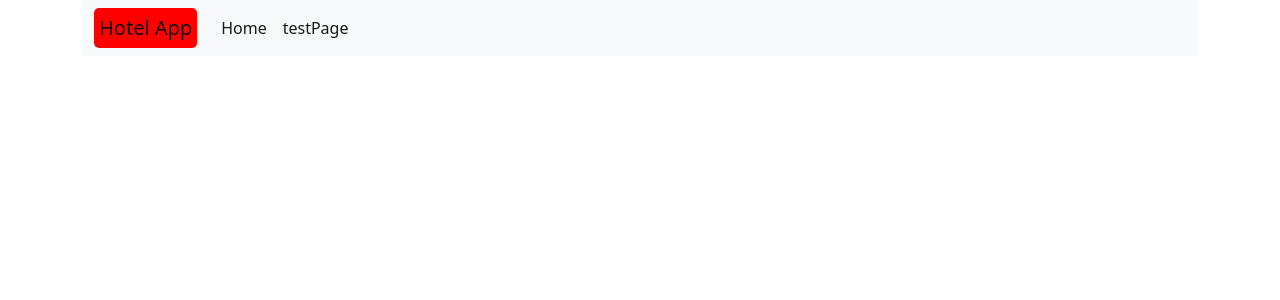
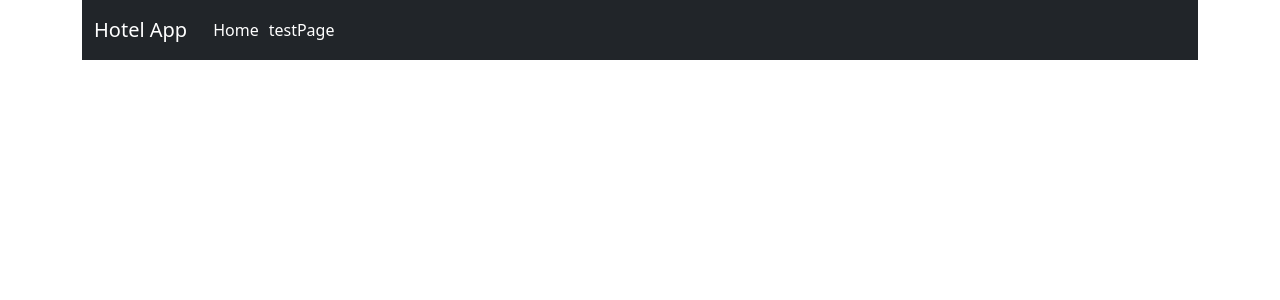
Before and after one commit to TelloVilla/Hotel-App-Project, a Next.js app: page / in a window 1280 px wide. Shown: the top 300 px of the page. Built offline with nearby package versions, Linux system fonts and the light colour scheme.

Commit message:
navbar test

```diff
--- a/components/header.js
+++ b/components/header.js
@@ -3,7 +3,7 @@ import Link from 'next/link'
 export default function Header(){
 
     return(
-        <nav className="navbar navbar-expand-lg navbar-light bg-light">
+        <nav className="navbar-custom navbar navbar-expand-lg navbar-dark bg-dark">
             <div className="container-fluid">
                 <a className="navbar-brand" href="#">Hotel App</a>
                 <button className="navbar-toggler" type="button" data-bs-toggle="collapse" data-bs-target="#navbarSupportedContent" aria-controls="navbarSupportedContent" aria-expanded="false" aria-label="Toggle navigation">
--- a/pages/_app.js
+++ b/pages/_app.js
@@ -1,5 +1,6 @@
+import 'bootstrap/dist/css/bootstrap.css'
 import '../styles/global.sass'
-import 'bootstrap/dist/css/bootstrap.css'
+
 
 import {useEffect} from 'react'
 
--- a/styles/global.sass
+++ b/styles/global.sass
@@ -1,5 +1,17 @@
-.navbar-light .navbar-brand
-    padding: 5px
-    background-color: red
-    border-radius: 5px
-    color: white
+@import "../node_modules/bootstrap/scss/bootstrap"
+
+.navbar-custom
+    .navbar-brand
+        color: white
+
+.navbar-dark
+
+    .navbar-collapse
+        padding: 5px
+    .nav-item
+        .nav-link
+            padding: 5px
+        .nav-link:hover
+            background-color: rgba(0,0,0,0.5)
+            box-shadow: inset 0 0 2px white
+            border-radius: 2px
```
